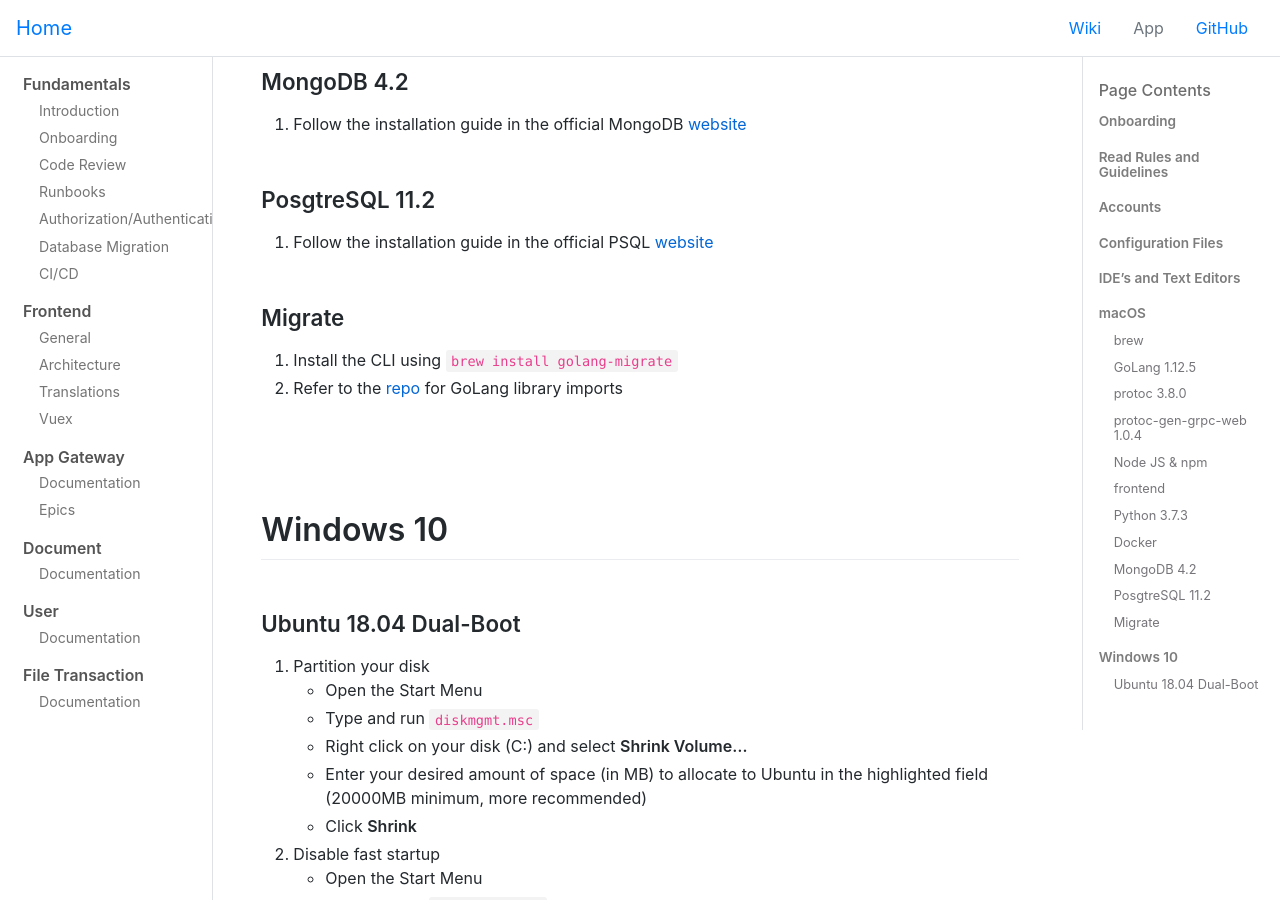
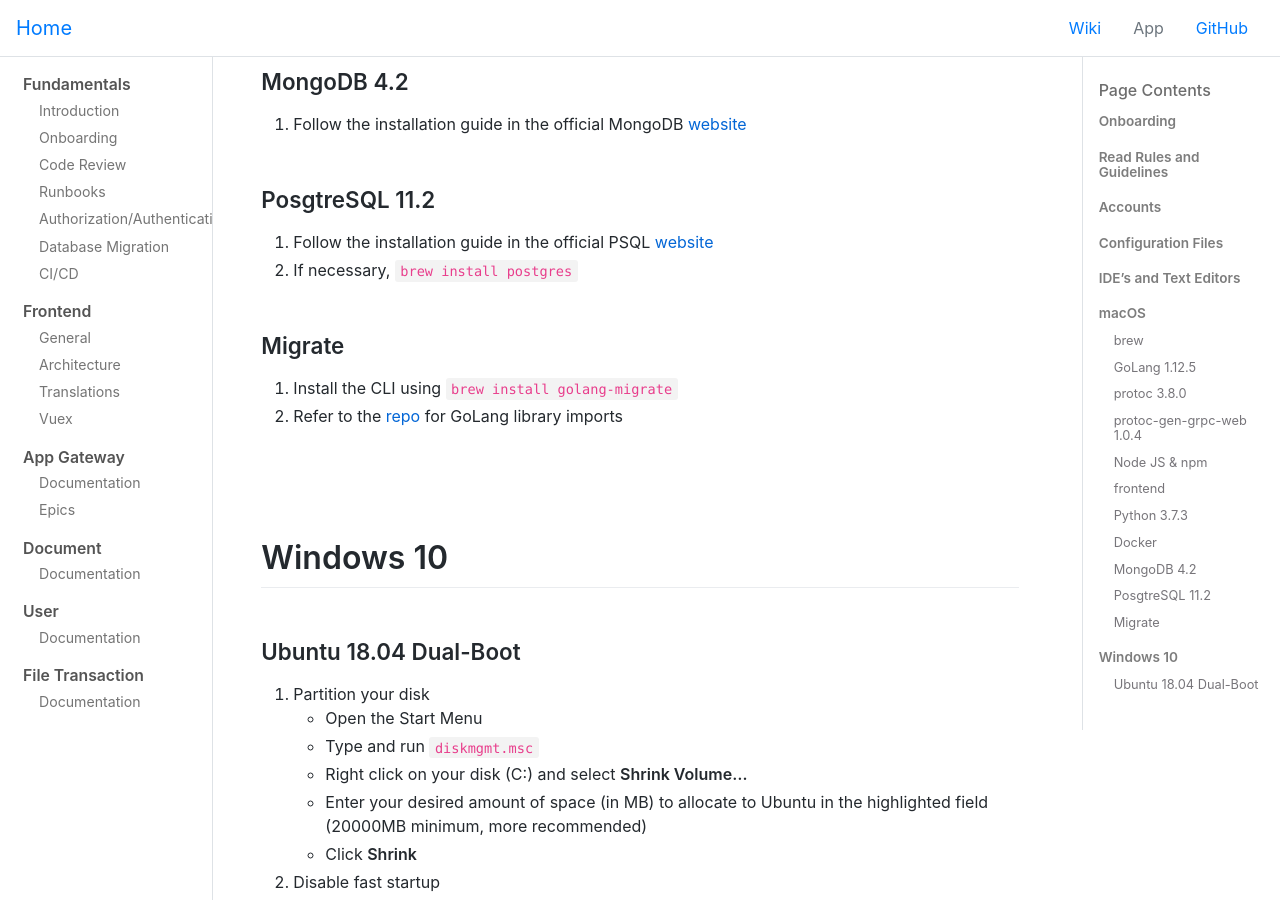
Before and after one commit to hwsc-org/hwsc-org.github.io, a Jekyll site: the page built from wikis/fundamentals/onboarding.md, in a window 1280 px wide and 900 px high, scrolled down 3221 px. Built offline with Jekyll 4.4.1, drawn with Linux system fonts in a browser that asks for light colours; comment, search, counter and statistics services are not loaded.

Commit message:
Update onboarding.md

```diff
--- a/wikis/fundamentals/onboarding.md
+++ b/wikis/fundamentals/onboarding.md
@@ -82,6 +82,7 @@
 
 ### PosgtreSQL 11.2
 1. Follow the installation guide in the official PSQL [website](https://postgresapp.com/downloads.html)
+2. If necessary, `brew install postgres`
 
 ### Migrate
 1. Install the CLI using `brew install golang-migrate`
```
